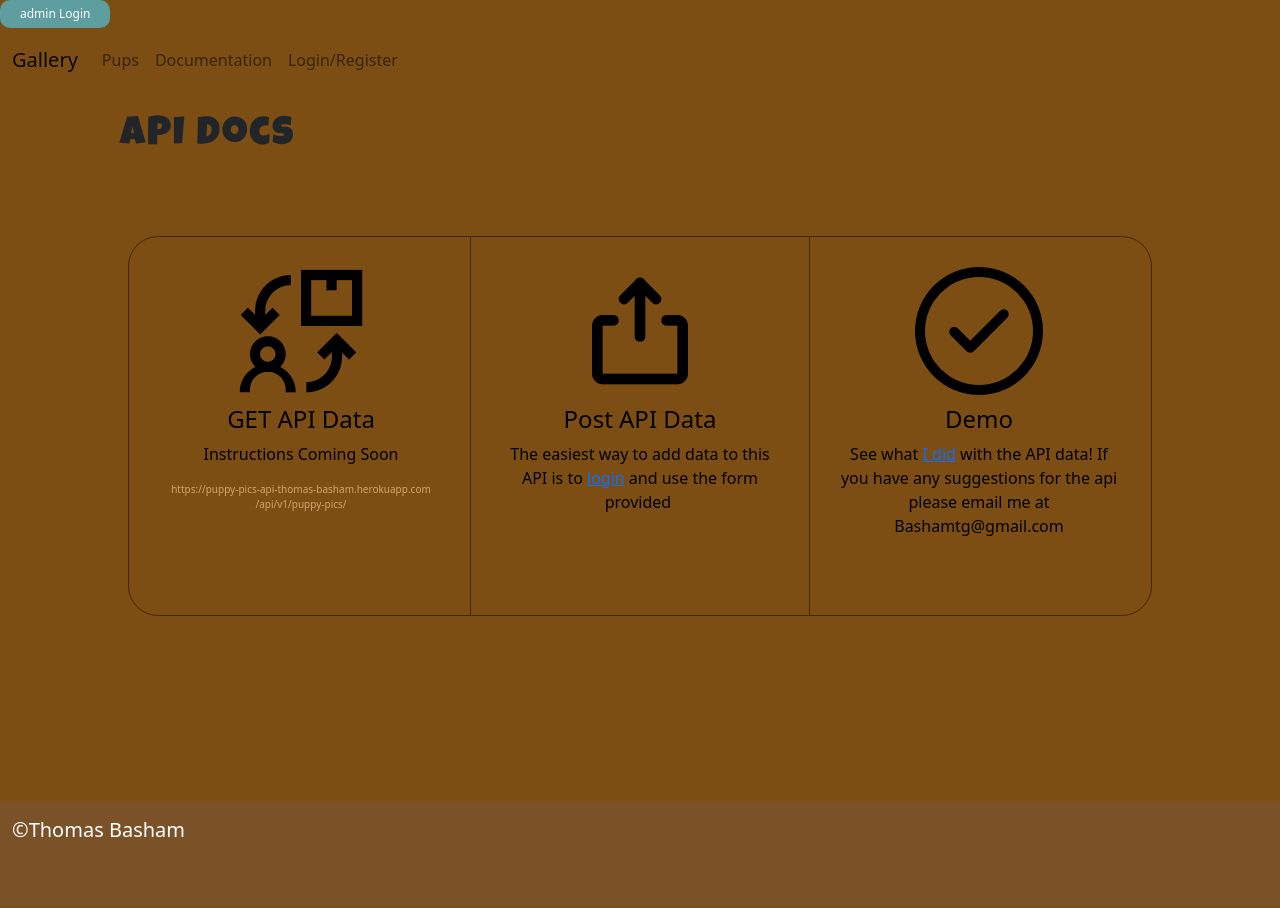
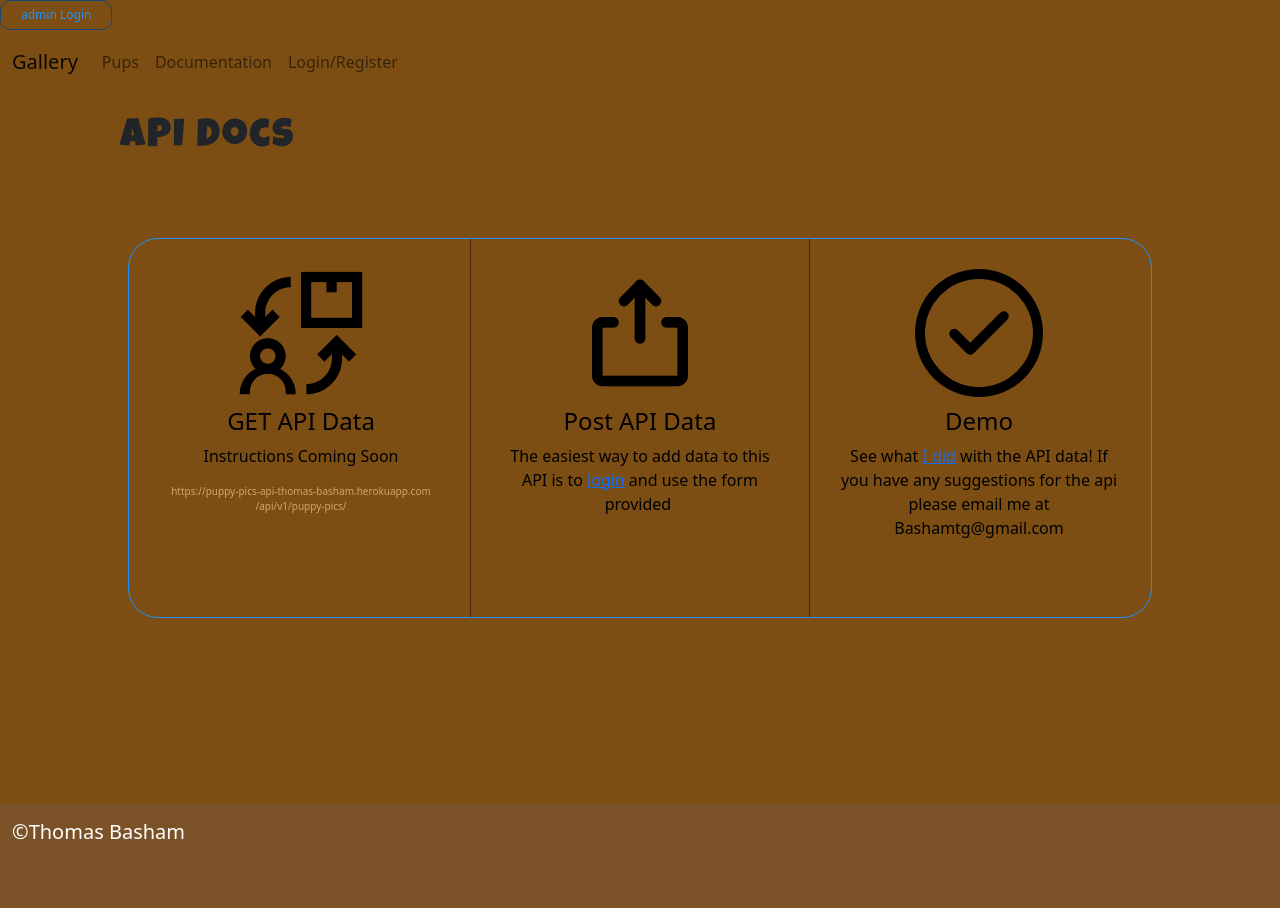
Before and after one commit to Thomas-Basham/puppy-pics-api, a Django app: page /documentation in a window 1280 px wide. Run offline with Django 4.2, Linux system fonts and the light colour scheme.

Commit message:
updated styling

```diff
--- a/static/css/base.css
+++ b/static/css/base.css
@@ -10,9 +10,10 @@ nav {
 
 
 .button {
-    background-color: cadetblue;
+    background-color: transparent;
+    border: 1px solid #164773;
     border-radius: 10px;
-    color: white;
+    color: dodgerblue;
     padding: 5px 20px;
     text-align: center;
     text-decoration: none;
@@ -38,14 +39,14 @@ label {
 }
 
 .button:hover {
-    zoom: 1.2;
+    zoom: 1.1;
 }
 
 .docs {
     /*background-color: #1E5959;*/
     width: 80vw;
     margin: 20px auto;
-    border: solid #452600 1px;
+    border: solid dodgerblue 1px;
     border-radius: 30px;
     padding-inline: 15px;
     color: black;
--- a/static/css/form.css
+++ b/static/css/form.css
@@ -1,6 +1,6 @@
 form {
     font-family: 'Open Sans Condensed', arial, sans;
-    width: 40vw;
+    width: 60vw;
     padding: 30px;
     background: #AA7839;
     margin: 50px auto;
--- a/templates/pets.html
+++ b/templates/pets.html
@@ -1,7 +1,7 @@
 {% extends 'base.html' %}
 {% load static %}
 
-{% block title %} Documentation {% endblock %}
+{% block title %} Pups {% endblock %}
 
 {% block content %}
     <link rel="stylesheet" href="{% static 'css/lightbox.css' %}">
```
